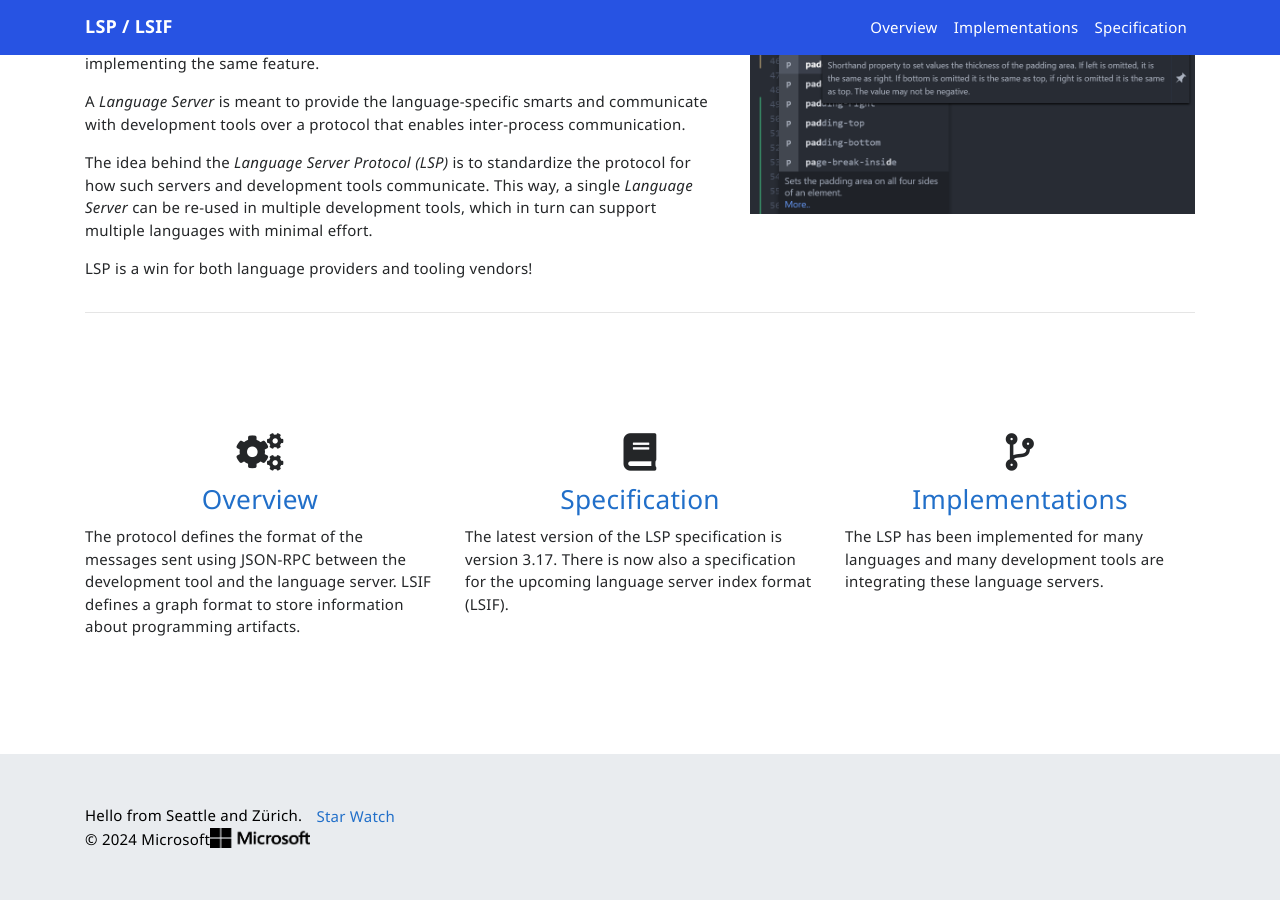
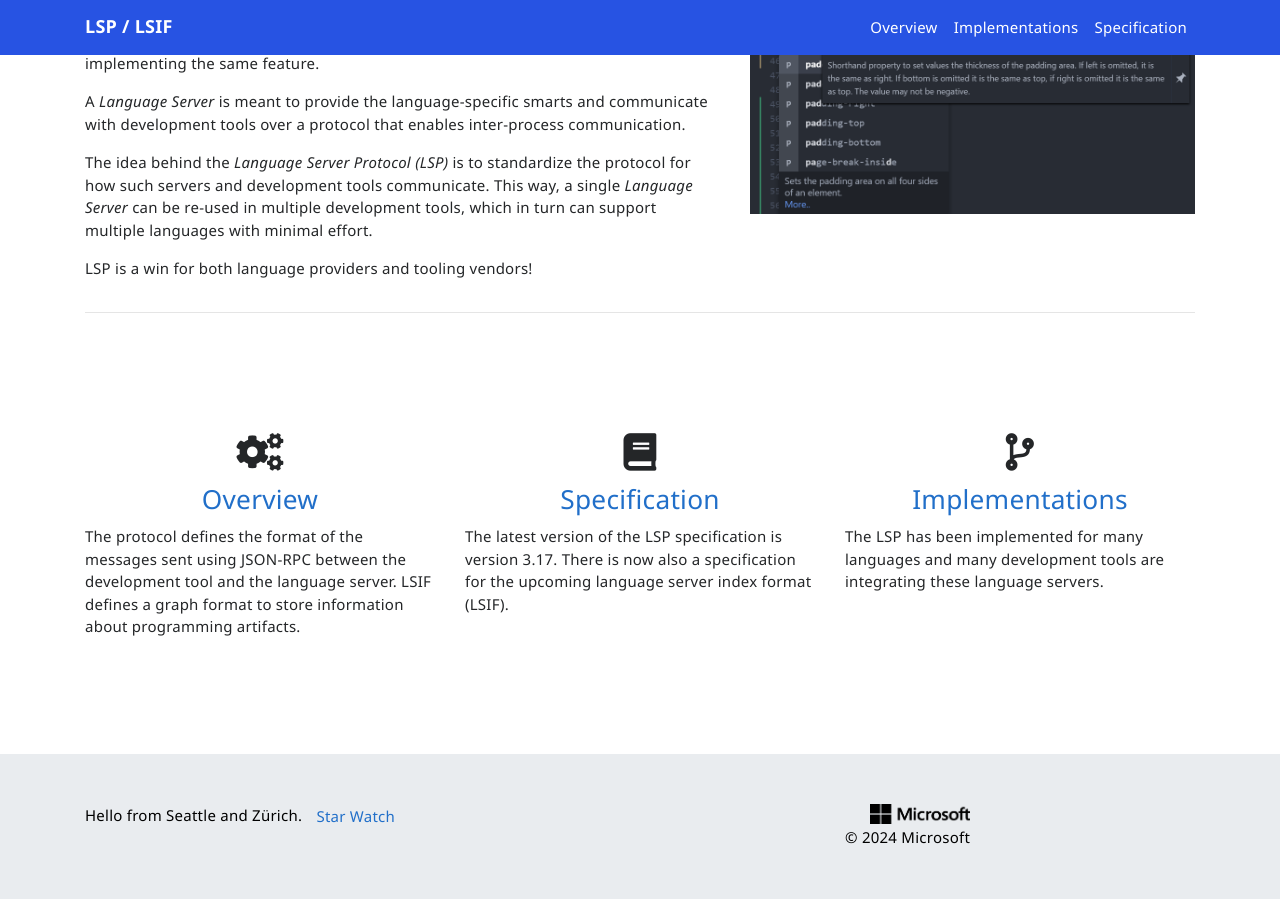
Before and after one commit to microsoft/language-server-protocol, a Jekyll site: the page built from index.html, in a window 1280 px wide and 900 px high, scrolled down 560 px. Built offline with Jekyll 4.4.1, drawn with Linux system fonts in a browser that asks for light colours; nearby versions of some CDN libraries; comment, search, counter and statistics services are not loaded.

Commit message:
fix: more footer layout issues (#1926)
Fixing up some more issues with the footer layout.

```diff
--- a/_includes/footer.html
+++ b/_includes/footer.html
@@ -9,7 +9,7 @@
 
     <div class="container">
         <div class="row">
-            <div class="col-sm-10">
+            <div class="col-sm-8">
                 <ul class="links">
                     <li>
                         <span class="message">Hello from Seattle and Zürich.</span>
@@ -35,7 +35,7 @@
                                     <source srcset="{{site.baseurl}}/img/microsoft-logo.png" media="(prefers-color-scheme: dark)"></source>
                                     <img src="{{site.baseurl}}/img/microsoft-logo-inverted.png" height="20" alt="Microsoft">
                                 </picture>
-                            </a>
+                            </a><br>
                             <span>© 2024 Microsoft</span>
                         </div>
                     </li>
```
